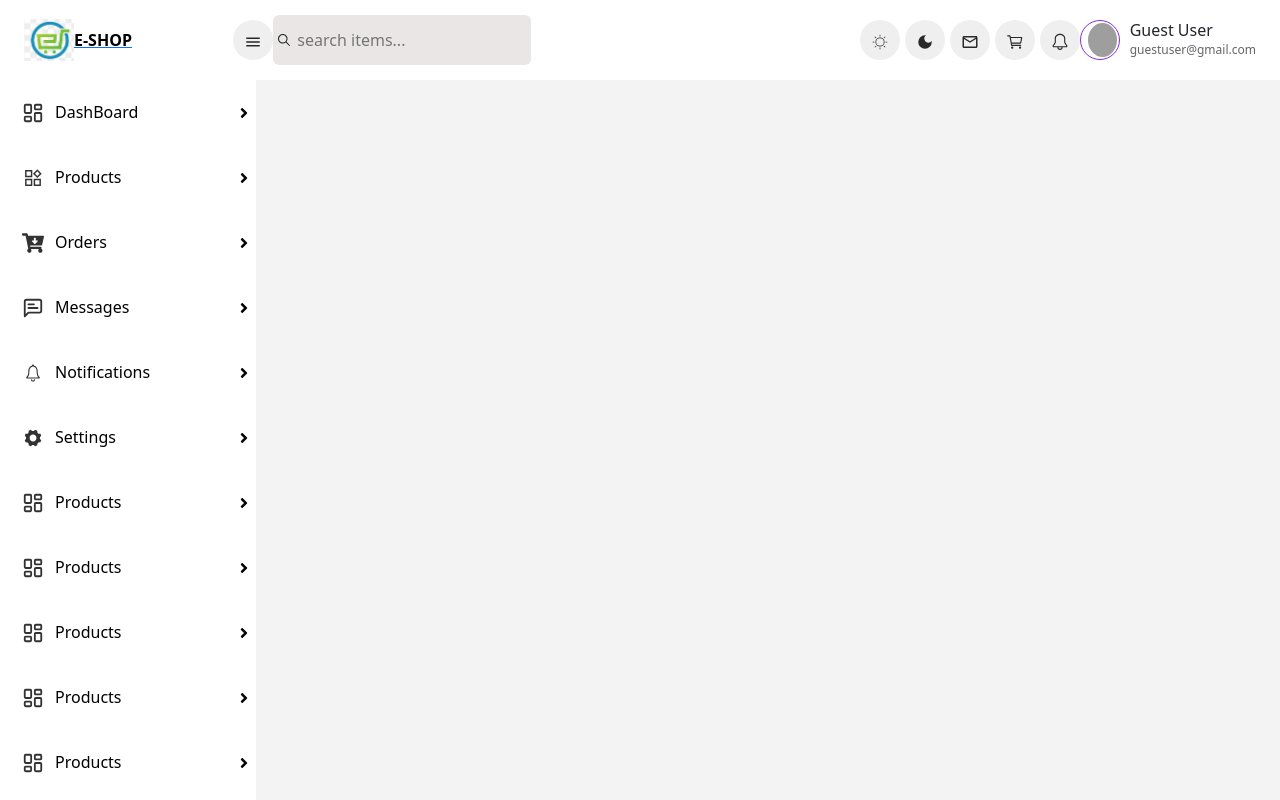
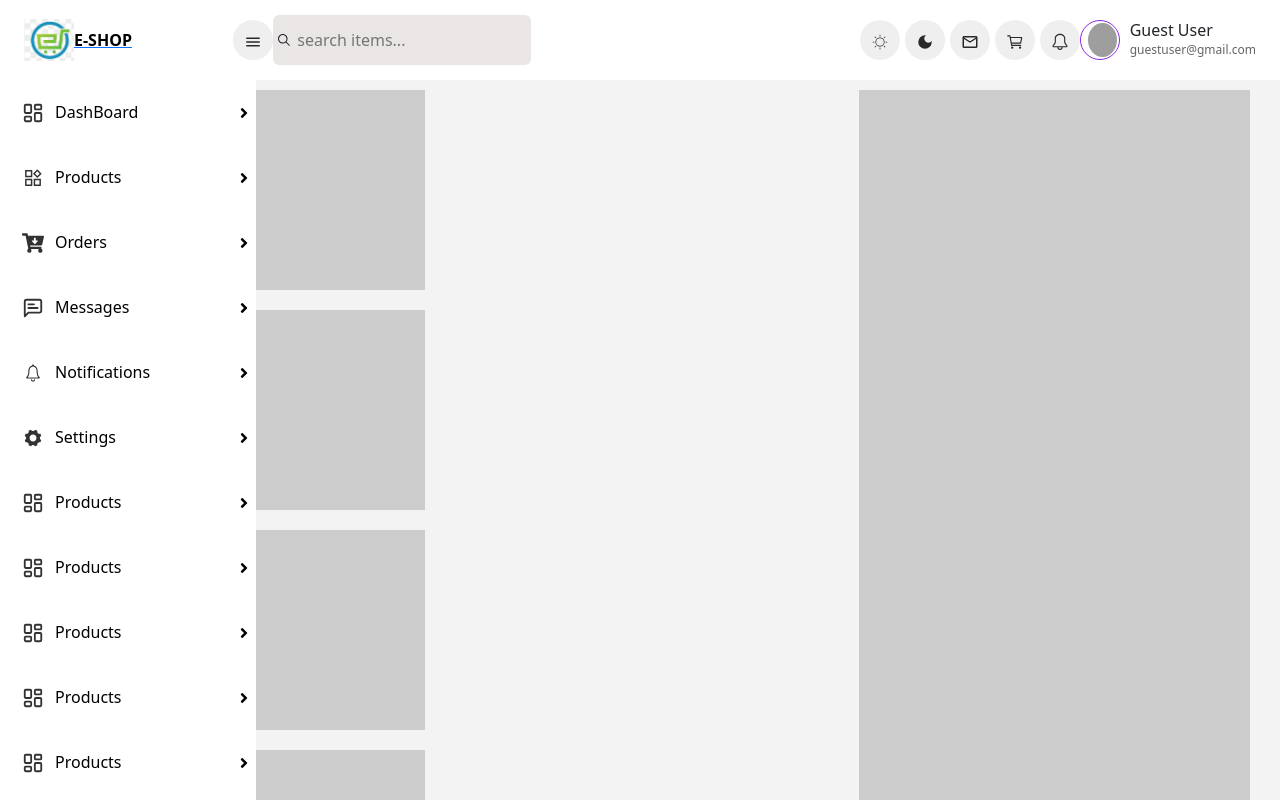
Before and after one commit to hasanhabib16011998/react-dashboard, a React (Create React App) app: page / in a window 1280 px wide. Shown: the top 800 px of the page. Built offline with nearby package versions, Linux system fonts and the light colour scheme; grey boxes are pictures that could not be loaded.

Commit message:
updated dasboard

```diff
--- a/src/App.js
+++ b/src/App.js
@@ -1,7 +1,7 @@
 import './App.css';
 import { BrowserRouter, Route, Routes } from 'react-router-dom';
 import "bootstrap/dist/css/bootstrap.min.css";
-import DashBoard from './pages/dashboard';
+import DashBoard from './pages/dashboard/index';
 import Header from './components/Header';
 import SideBar from './components/Sidebar';
 
@@ -9,7 +9,7 @@ function App() {
   return (
     <BrowserRouter>
     <Header/>
-    <div className='main d-flex'>
+    <div className='main'>
       <div className='sidebarWrapper'>
         <SideBar/>
       </div>
--- /dev/null
+++ b/src/pages/dashboard/dashboard.css
@@ -0,0 +1,21 @@
+.right-content{
+    padding:90px 30px;
+}
+
+.dashboardBoxWrapper{
+    gap:20px;
+    width: 100%;
+    flex-wrap: wrap;
+}
+
+.dashboardBoxWrapper .dashboardBox{
+    width:49%;
+    height:200px;
+    background:#ccc;
+}
+.dashboardBoxWrapperRow .box{
+    width:100%;
+    height:100%;
+    background:#ccc;
+
+}
--- a/src/pages/dashboard/index.js
+++ b/src/pages/dashboard/index.js
@@ -1,7 +1,37 @@
+import "./dashboard.css";
 const  DashBoard = () => {
     return(
         <>
-        <h1>Hi, This is DashBoard component</h1>
+        <div className="right-content w-100">
+            <div className="row dashboardBoxWrapperRow">
+                <div className="col-md-8">
+                    <div className="dashboardBoxWrapper d-flex">
+                        <div className="dashboardBox">
+
+                        </div>
+                        <div className="dashboardBox">
+
+                        </div>
+                        <div className="dashboardBox">
+
+                        </div>
+                        <div className="dashboardBox">
+
+                        </div>
+                        <div className="dashboardBox">
+
+                        </div>
+
+                    </div>
+                </div>
+                <div className="col-md-4 pl-0">
+                    <div className="box">
+
+                    </div>
+                </div>
+            </div>
+
+        </div>
 
         </>
     )
```
